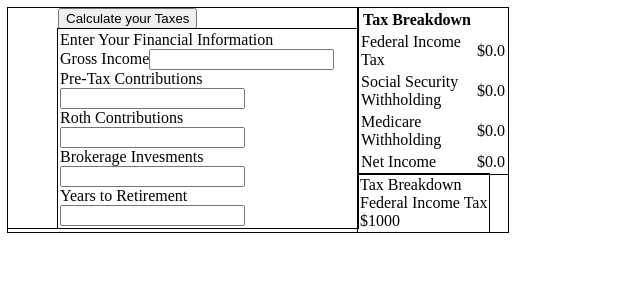
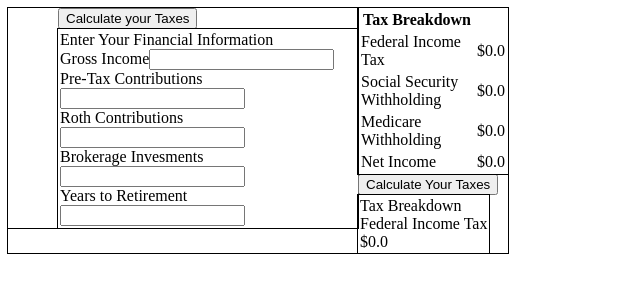
Before and after one commit to IanPFoertsch/taxCalculator, a website: page index.html in a window 1280 px wide. Shown: the whole page, without its empty margins (0-640 px from the left). Drawn offline with nearby package versions, Linux system fonts and the light colour scheme.

Commit message:
added button and DOM element classes

```diff
--- a/index.html
+++ b/index.html
@@ -14,9 +14,11 @@
   <script src="scripts/document-listeners/person-listener.js"></script>
   <script src="scripts/document-listeners/document-prepare.js"></script>
 
+  <script src="scripts/dom-elements/dom-element.js"></script>
   <script src="scripts/dom-elements/table-element.js"></script>
   <script src="scripts/dom-elements/title-row-element.js"></script>
   <script src="scripts/dom-elements/input-row-element.js"></script>
+  <script src="scripts/dom-elements/button.js"></script>
 </head>
 <body>
   <div class="left-bar">
--- a/scripts/document-listeners/document-prepare.js
+++ b/scripts/document-listeners/document-prepare.js
@@ -17,11 +17,19 @@ document.addEventListener("DOMContentLoaded", function() {
     cssClasses: 'output-table',
     titleRow: { title: 'Tax Breakdown' },
     rows: [
-      { label: 'Federal Income Tax', value: '$1000'}
+      { label: 'Federal Income Tax', value: '$0.0'}
     ]
   }, '.main');
 
+  var button = new Button({
+    text: 'Calculate Your Taxes',
+    onClick: function() {
+      console.log('was clicked!');
+    }
 
+  }, '.main');
+
+  button.prepare();
   newTable.prepare();
   outTable.prepare();
   PersonListener.prepare();
--- /dev/null
+++ b/scripts/dom-elements/button.js
@@ -0,0 +1,16 @@
+function Button(config, parentIdentifier) {
+  DOMElement.call(this, config, parentIdentifier);
+}
+
+InputRowElement.protoype = Object.create(DOMElement.prototype);
+
+Button.prototype.prepare = function() {
+  var parent = document.querySelector(this.parentIdentifier);
+  var button = document.createElement('Button');
+
+  button.className += this.config.cssClasses;
+  button.innerText = this.config.text;
+
+  button.addEventListener("click", this.config.onClick);
+  parent.appendChild(button);
+};
--- /dev/null
+++ b/scripts/dom-elements/dom-element.js
@@ -0,0 +1,5 @@
+function DOMElement(config, parentIdentifier) {
+  this.config = config;
+  this.parentIdentifier = parentIdentifier;
+  this.identifier = '.' + config.cssClasses;
+}
```
Also changed, not shown: scripts/dom-elements/input-row-element.js (line endings or trailing spaces).
